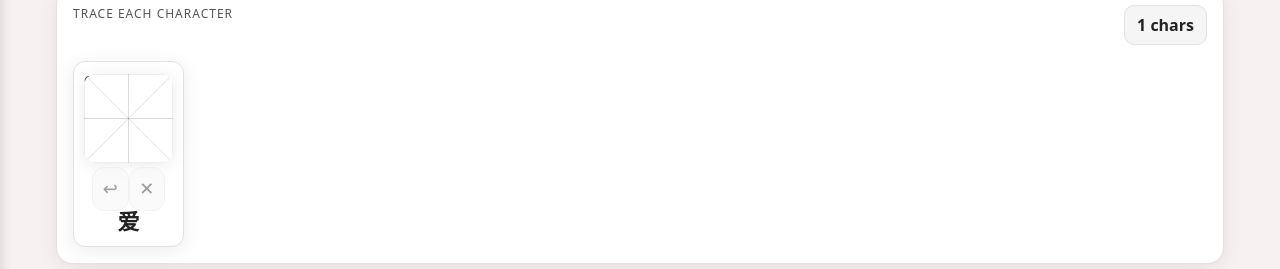
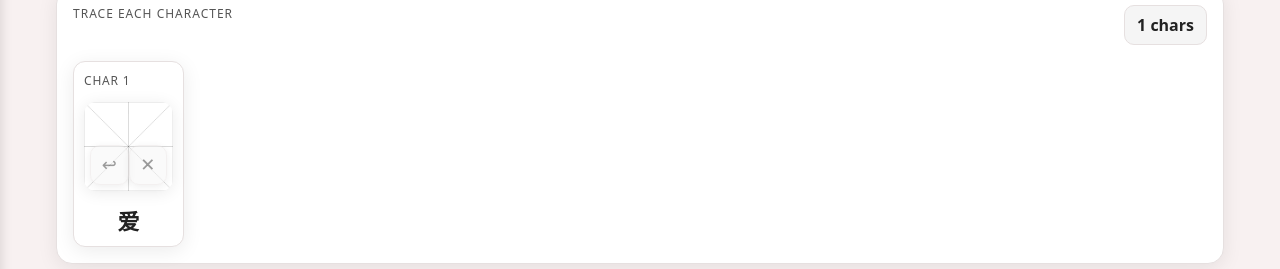
Before and after one commit to nis057489/hsk-3.0-writing-trainer, a React (Vite) app: page / in a window 1280 px wide. Shown: the part 276-545 px from the top of the page. Built offline with nearby package versions, Linux system fonts and the light colour scheme.

Commit message:
restructure layout
Signed-off-by: Nicholas Smith <nicholas@nbembedded.com>

```diff
--- a/src/components/DrawingPad.tsx
+++ b/src/components/DrawingPad.tsx
@@ -322,7 +322,6 @@ export function DrawingPad({ size, showGrid, tracingMode, character, showHoverIn
                         }}
                     />
                 )}
-            </div>
                 <div className="pad-controls">
                     <button
                         onClick={undo}
@@ -340,5 +339,6 @@ export function DrawingPad({ size, showGrid, tracingMode, character, showHoverIn
                     </button>
                 </div>
             </div>
+        </div>
     );
 }
--- a/src/index.css
+++ b/src/index.css
@@ -267,10 +267,7 @@ body {
 .pad-shell {
     display: flex;
     flex-direction: column;
-    gap: 10px;
     width: 100%;
-    position: relative;
-    padding-bottom: 56px;
 }
 
 .pad-surface {
@@ -283,23 +280,31 @@ body {
     gap: 0;
     justify-content: space-between;
     position: absolute;
-    left: 8px;
-    right: 8px;
-    bottom: 8px;
+    left: 6px;
+    right: 6px;
+    bottom: 6px;
     padding: 0;
+    pointer-events: none;
 }
 
 .pad-controls button {
     background: var(--surface-strong);
     color: var(--text);
     border: 1px solid var(--border);
-    box-shadow: none;
+    box-shadow: 0 2px 8px rgba(0,0,0,0.15);
     padding: 0;
-    width: 44px;
-    height: 44px;
+    width: 40px;
+    height: 40px;
     font-size: 18px;
     line-height: 1;
-    border-radius: 12px;
+    border-radius: 10px;
+    pointer-events: auto;
+    opacity: 0.92;
+}
+
+.pad-controls button:hover:not(:disabled) {
+    opacity: 1;
+    box-shadow: 0 2px 12px rgba(0,0,0,0.2);
 }
 
 .pad-controls button:disabled {
```
Lines whose indentation alone changed are shown as unchanged.
